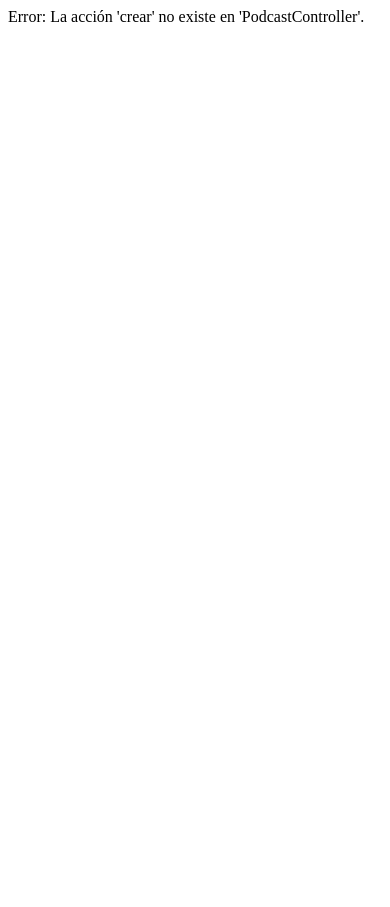
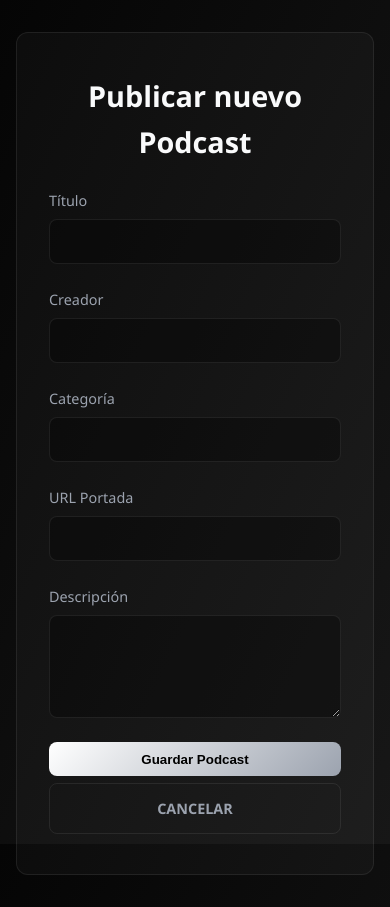
Before and after one commit to DavidHonoratoFernandez/HonoratoDavid_DAW2_0613_ConvExtr_PlataformaPodcast, a PHP site: page /index.php?controller=Podcast&action=crear in a window 390 px wide. Before the commit the page ends 22 px from the top, so only its background shows below. Run offline with PHP 8.4, Linux system fonts and the light colour scheme; the visitor is signed in with stand-in values (Sample User, id 1).

Commit message:
Crud de añadido de podcast

```diff
--- a/controllers/PodcastController.php
+++ b/controllers/PodcastController.php
@@ -45,5 +45,29 @@ class PodcastController {
             exit();
         }
     }
+
+    /// --- CREAR NUEVO PODCAST (FORMULARIO) ---
+    public function crear() {
+        require_once 'views/podcast/crear.php';
+    }
+
+    public function guardar() {
+        if ($_SERVER['REQUEST_METHOD'] === 'POST') {
+            $titulo = $_POST['titulo'];
+            $creador = $_POST['creador'];
+            $descripcion = $_POST['descripcion'];
+            $categoria = $_POST['categoria'];
+
+            // Por ahora guardamos el nombre de la imagen, luego gestionaremos la subida
+            $portada = $_POST['portada'];
+
+            $podcast = new Podcast();
+            $podcast->guardar($titulo, $creador, $descripcion, $categoria, $portada);
+
+            // Redirigimos al catálogo tras guardar
+            header("Location: index.php?controller=Podcast&action=index");
+            exit();
+        }
+    }
 }
 ?>
--- a/models/Podcast.php
+++ b/models/Podcast.php
@@ -42,5 +42,13 @@ class Podcast {
 
         return $stmt->fetchAll(PDO::FETCH_ASSOC); // Devuelve varios registros
     }
+
+    // --- GUARDAR UN NUEVO PODCAST ---
+    public function guardar($titulo, $creador, $descripcion, $categoria, $portada) {
+    $sql = "INSERT INTO tbl_podcast (titulo, creador, descripcion, categoria, portada) VALUES (?, ?, ?, ?, ?)";
+    $stmt = $this->conn->prepare($sql);
+    return $stmt->execute([$titulo, $creador, $descripcion, $categoria, $portada]);
+
+}
 }
 ?>
--- a/public/css/style.css
+++ b/public/css/style.css
@@ -141,6 +141,29 @@ h2, h3 {
     text-shadow: none;
 }
 
+/* --- BOTÓN SECUNDARIO (CANCELAR) --- */
+.boton-secundario {
+    background: transparent;
+    border: 1px solid var(--borde-tarjeta);
+    color: var(--texto-secundario);
+    text-align: center;
+    padding: 0.8rem;
+    border-radius: 8px;
+    text-transform: uppercase;
+    font-weight: bold;
+    font-size: 0.9rem;
+    cursor: pointer;
+    transition: all 0.3s ease;
+    text-decoration: none;
+    display: inline-block;
+}
+
+.boton-secundario:hover {
+    border-color: var(--texto-principal);
+    color: var(--texto-principal);
+    background: rgba(255, 255, 255, 0.05);
+}
+
 /* --- VISTA DE EPISODIOS (show.php) --- */
 .lista-episodios {
     list-style: none;
@@ -195,7 +218,7 @@ audio {
 
 .tarjeta-auth {
     width: 100%;
-    max-width: 420px; /* Ancho máximo del formulario */
+    max-width: 700px; /* Ancho máximo del formulario */
     text-align: center;
     padding: 2.5rem 2rem;
 }
@@ -256,6 +279,18 @@ audio {
     color: var(--texto-secundario);
 }
 
+.grid-formulario {
+    display: grid;
+    grid-template-columns: 1fr 1fr; /* Dos columnas */
+    gap: 1.5rem;
+    text-align: left;
+}
+
+/* Clases para elementos que deben ocupar el ancho completo */
+.full-width {
+    grid-column: span 2;
+}
+
 /* --- ESTILO PARA MENSAJES DE ERROR --- */
 .mensaje-error {
     color: #ef4444;
@@ -267,3 +302,37 @@ audio {
     text-align: center;
     font-size: 0.9rem;
 }
+
+/* --- ACCIONES DE CABECERA (Header) --- */
+.acciones-cabecera {
+    display: flex;
+    gap: 1rem;
+    align-items: center;
+}
+
+.boton-pequeno {
+    margin: 0;
+    padding: 0.4rem 1rem;
+    font-size: 0.85rem;
+}
+
+.enlace-logout {
+    color: #ef4444;
+    font-weight: bold;
+    font-size: 0.9rem;
+    text-decoration: none;
+}
+
+.enlace-logout:hover {
+    text-decoration: underline;
+    opacity: 0.8;
+}
+
+@media (max-width: 600px) {
+    .grid-formulario {
+        grid-template-columns: 1fr;
+    }
+    .full-width {
+        grid-column: span 1;
+    }
+}
--- /dev/null
+++ b/views/podcast/crear.php
@@ -0,0 +1,50 @@
+<!DOCTYPE html>
+<html lang="es">
+<head>
+    <meta charset="UTF-8">
+    <title>Nuevo Podcast - Plataforma de Podcast</title>
+    <link rel="stylesheet" href="public/css/style.css">
+</head>
+<body>
+    <div class="contenedor contenedor-auth">
+        <div class="tarjeta tarjeta-auth">
+            <h2>Publicar nuevo Podcast</h2>
+
+            <form action="index.php?controller=Podcast&action=guardar" method="POST" class="formulario-auth grid-formulario">
+
+                <div class="grupo-input">
+                    <label>Título</label>
+                    <input type="text" name="titulo" class="input-auth" required>
+                </div>
+
+                <div class="grupo-input">
+                    <label>Creador</label>
+                    <input type="text" name="creador" class="input-auth" required>
+                </div>
+
+                <div class="grupo-input">
+                    <label>Categoría</label>
+                    <input type="text" name="categoria" class="input-auth" required>
+                </div>
+
+                <div class="grupo-input">
+                    <label>URL Portada</label>
+                    <input type="text" name="portada" class="input-auth" required>
+                </div>
+
+                <!-- Descripción ocupa el ancho completo (2 columnas) -->
+                <div class="grupo-input full-width">
+                    <label>Descripción</label>
+                    <textarea name="descripcion" class="input-auth" rows="4" required></textarea>
+                </div>
+
+                <div class="grupo-input full-width">
+                    <button type="submit" class="boton">Guardar Podcast</button>
+                    <a href="index.php?controller=Podcast&action=index" class="boton-secundario">Cancelar</a>
+                </div>
+
+            </form>
+        </div>
+    </div>
+</body>
+</html>
--- a/views/podcast/index.php
+++ b/views/podcast/index.php
@@ -13,7 +13,10 @@ $userName = $_SESSION['user_name'] ?? '';
 <body>
     <header class="cabecera-principal">
         <h1>Bienvenido, <?= htmlspecialchars($userName) ?></h1>
-        <a href="index.php?controller=Auth&action=logout" style="color: #ef4444; font-weight: bold;">Cerrar Sesión</a>
+        <div class="acciones-cabecera">
+            <a href="index.php?controller=Podcast&action=crear" class="boton boton-pequeno">+ Nuevo Podcast</a>
+            <a href="index.php?controller=Auth&action=logout" class="enlace-logout">Cerrar Sesión</a>
+        </div>
     </header>
 
     <div class="contenedor">
```
